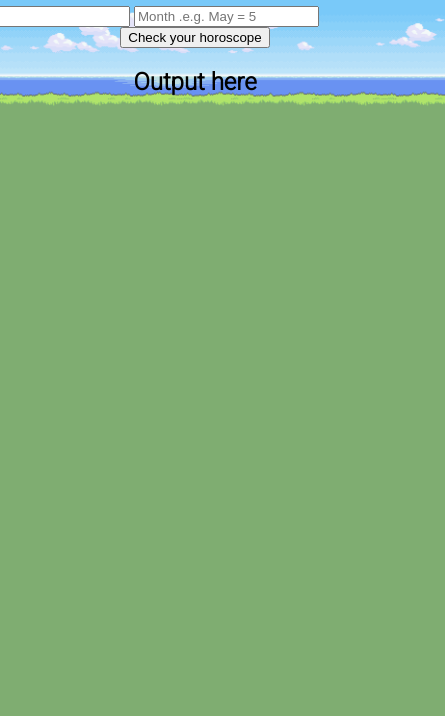
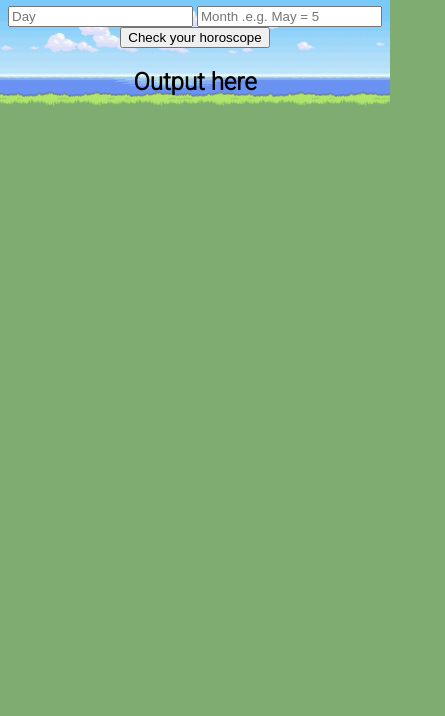
Before and after one commit to Rameezrk/Pokemon-Horoscope, a plain HTML site: page index.html in a window 390 px wide. Shown: the part 128-844 px from the top of the page, 445 px wide, since content can reach past the window. Drawn offline with Linux system fonts and the light colour scheme.

Commit message:
small change to mobile version

```diff
--- a/css/style.css
+++ b/css/style.css
@@ -44,13 +44,14 @@ h3 {
 
 @media screen and (max-width: 480px) {
 
-/*change*/
-  /* h2 {
-    font-family: fantasy;
+  /* body {
+  -ms-transform: scale(1.1, 1.1);
+  -webkit-transform: scale(1.1, 1.1);
+  transform: scale(1.1, 1.1);
   } */
 
-  form {
-    width: 500px;
+  body form {
+    /* margin-left: -5em; */
   }
 
 }
```
